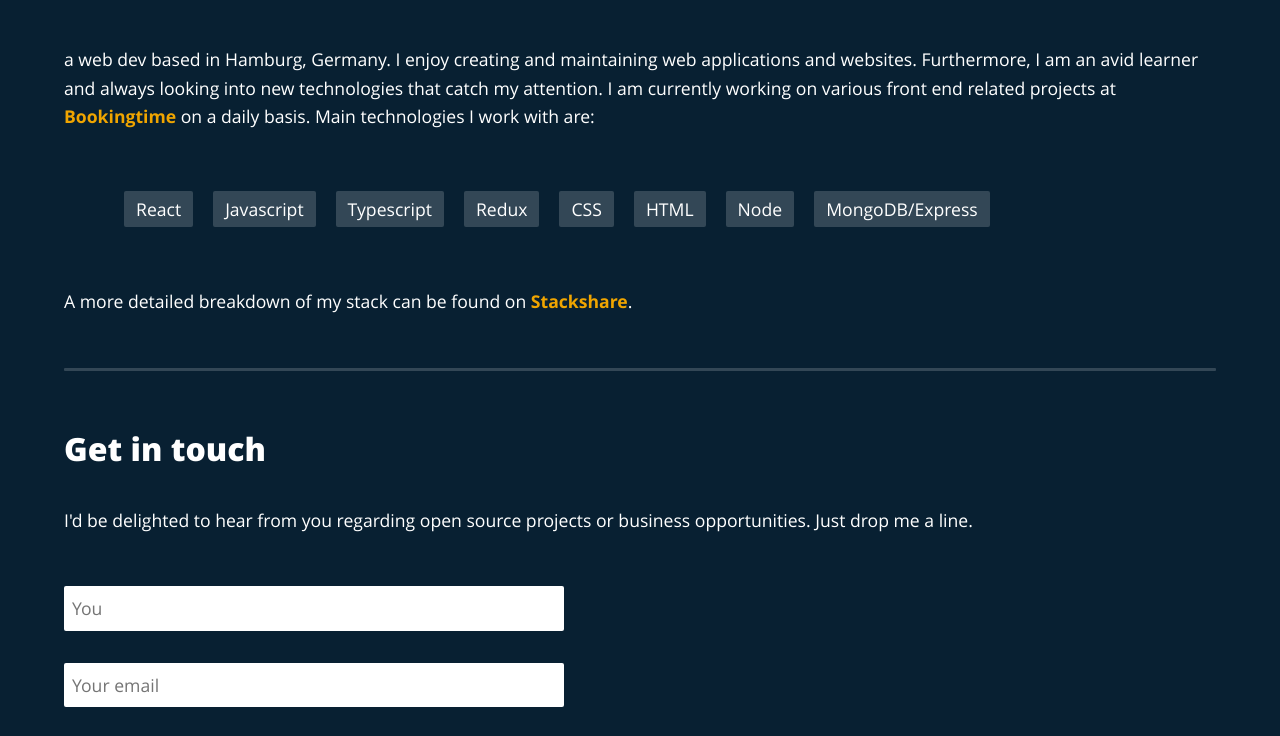
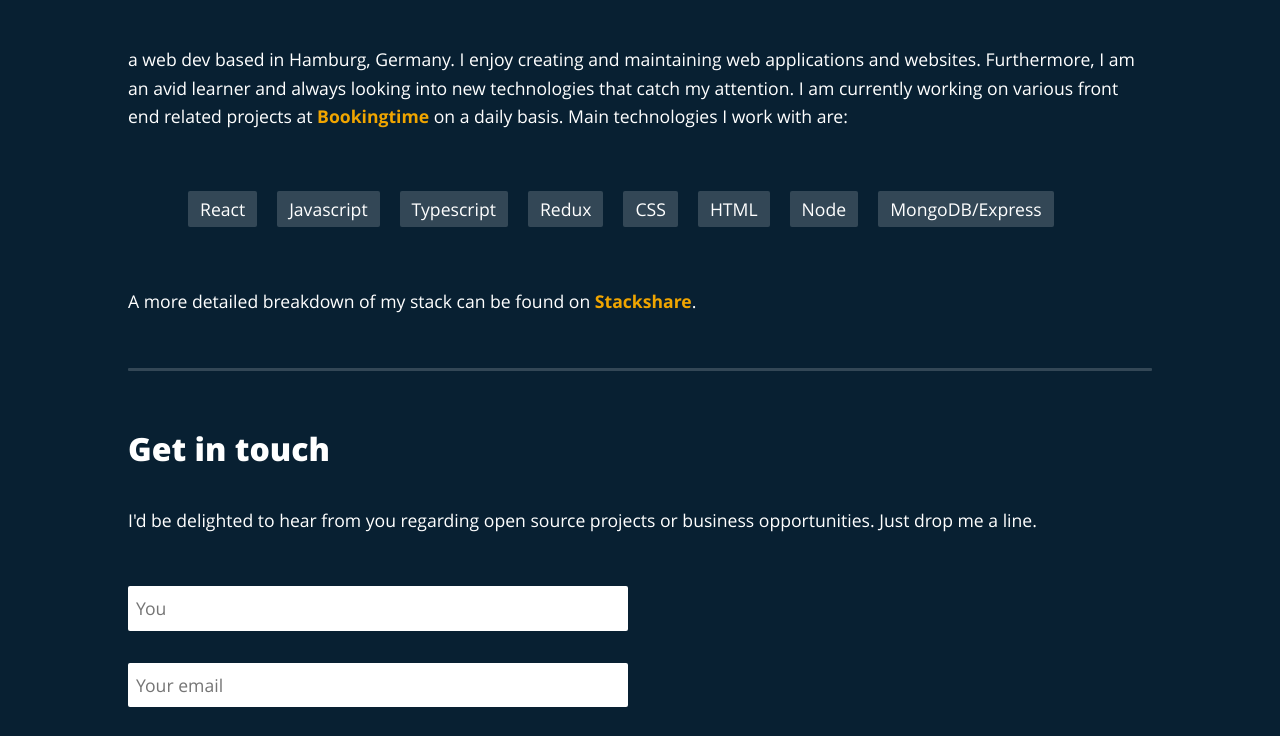
Before and after one commit to floriankuc/flowkuc-blog, a Gatsby site: page / in a window 1280 px wide. Shown: the part 279-1015 px from the top of the page. Built offline with nearby package versions, Linux system fonts and the light colour scheme; Gatsby itself is replaced by a stand-in of ours; some packages are replaced by stand-ins of ours; a small style sheet from the web is missing.

Commit message:
refactor: container

```diff
--- a/src/components/Container.tsx
+++ b/src/components/Container.tsx
@@ -11,9 +11,8 @@ const Container = ({
       marginLeft: "auto",
       marginRight: "auto",
       width: "90vw",
-
       [mq.md]: {
-        // padding: "0 100px",
+        width: "80vw",
       },
 
       // [mq.lg]: {
--- a/src/components/Layout.tsx
+++ b/src/components/Layout.tsx
@@ -29,7 +29,30 @@ const Layout = ({
 }: PropsWithChildren<{ children: ReactNode }>): ReactElement => (
   <>
     <GlobalStyles />
-    <Container>
+    {/* <Container> */}
+    <div
+      css={{
+        marginLeft: "auto",
+        marginRight: "auto",
+        width: "90vw",
+        [mq.md]: {
+          width: "80vw",
+        },
+
+        // [mq.lg]: {
+        //   width: "70%",
+        // },
+        // [mq.xl]: {
+        //   width: "60%",
+        // },
+        // [mq.xxl]: {
+        //   width: "50%",
+        // },
+        // [mq.wow]: {
+        //   width: "40%",
+        // },
+      }}
+    >
       <Header />
       <main
         css={css`
@@ -41,7 +64,8 @@ const Layout = ({
         {children}
       </main>
       <Footer />
-    </Container>
+    </div>
+    {/* </Container> */}
   </>
 );
 
```
